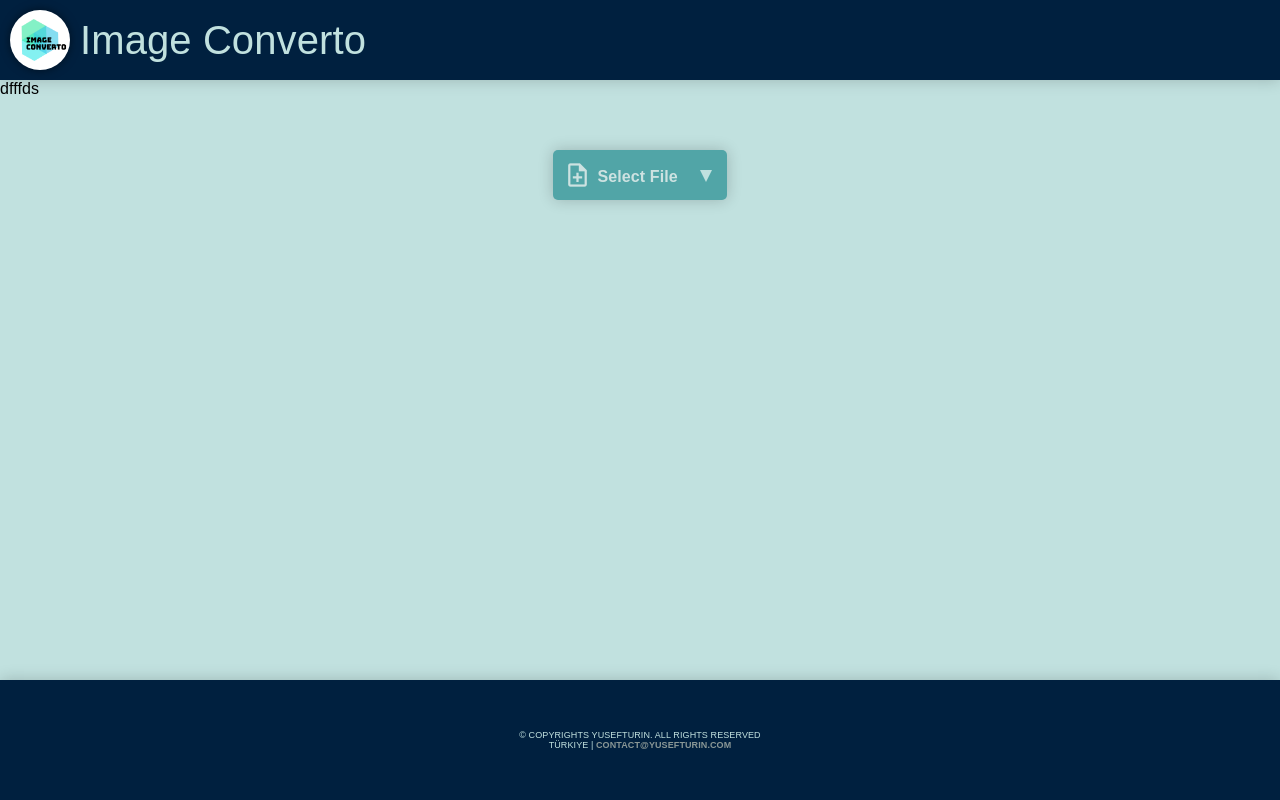
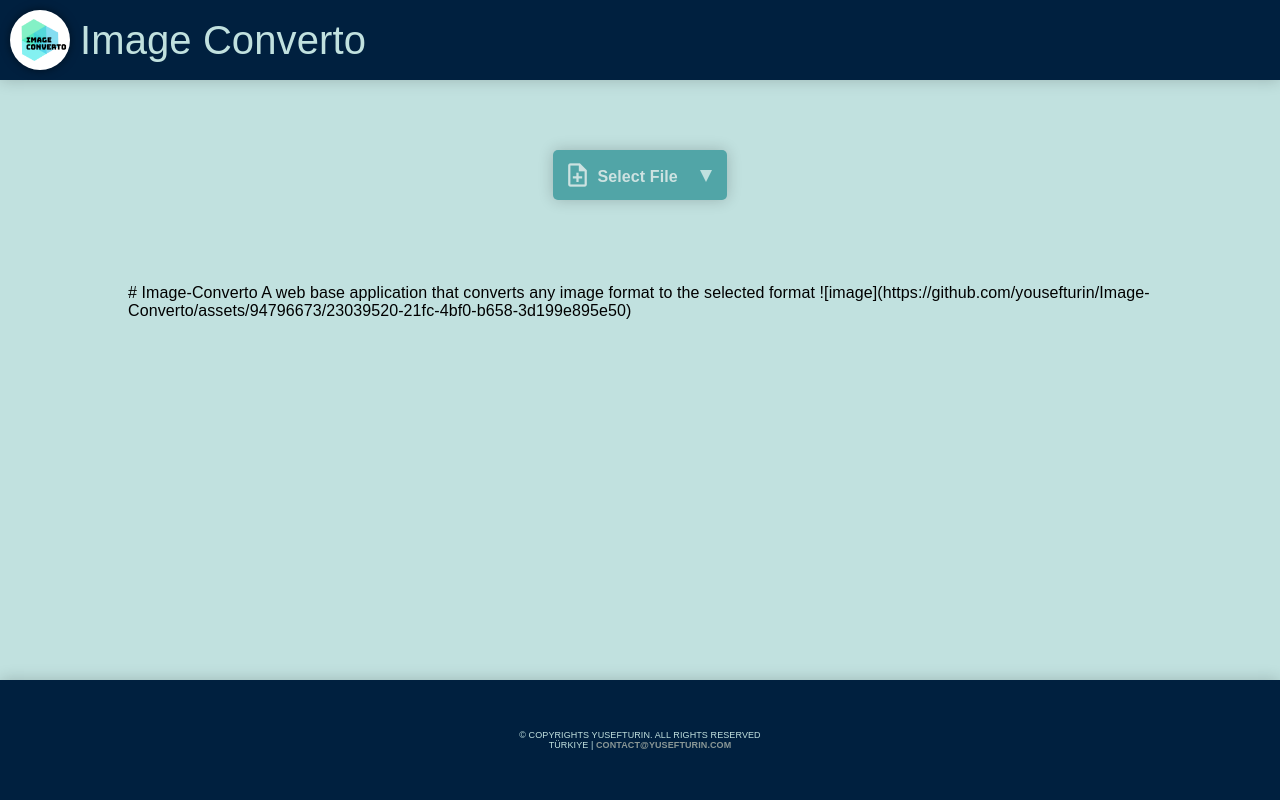
Before and after one commit to yousefturin/image_converter, a Flask app: page / in a window 1280 px wide. Run offline with Flask 3, Linux system fonts and the light colour scheme.

Commit message:
restor the html file

```diff
--- a/templates/main.html
+++ b/templates/main.html
@@ -16,7 +16,7 @@
             <div class="wrap_top_container">
                 Image Converto
             </div>
-        </div>dfffds
+        </div>
         <div class="bottom_container">
             <div class="wrap_bottom_container">
                 <form action="/" method="POST" enctype="multipart/form-data">
@@ -45,6 +45,9 @@
                         </label>
                     </div>
                     </form>
+                    # Image-Converto
+                    A web base application that converts any image format to the selected format
+                    ![image](https://github.com/yousefturin/Image-Converto/assets/94796673/23039520-21fc-4bf0-b658-3d199e895e50)
 
             </div>
         </div>
```
